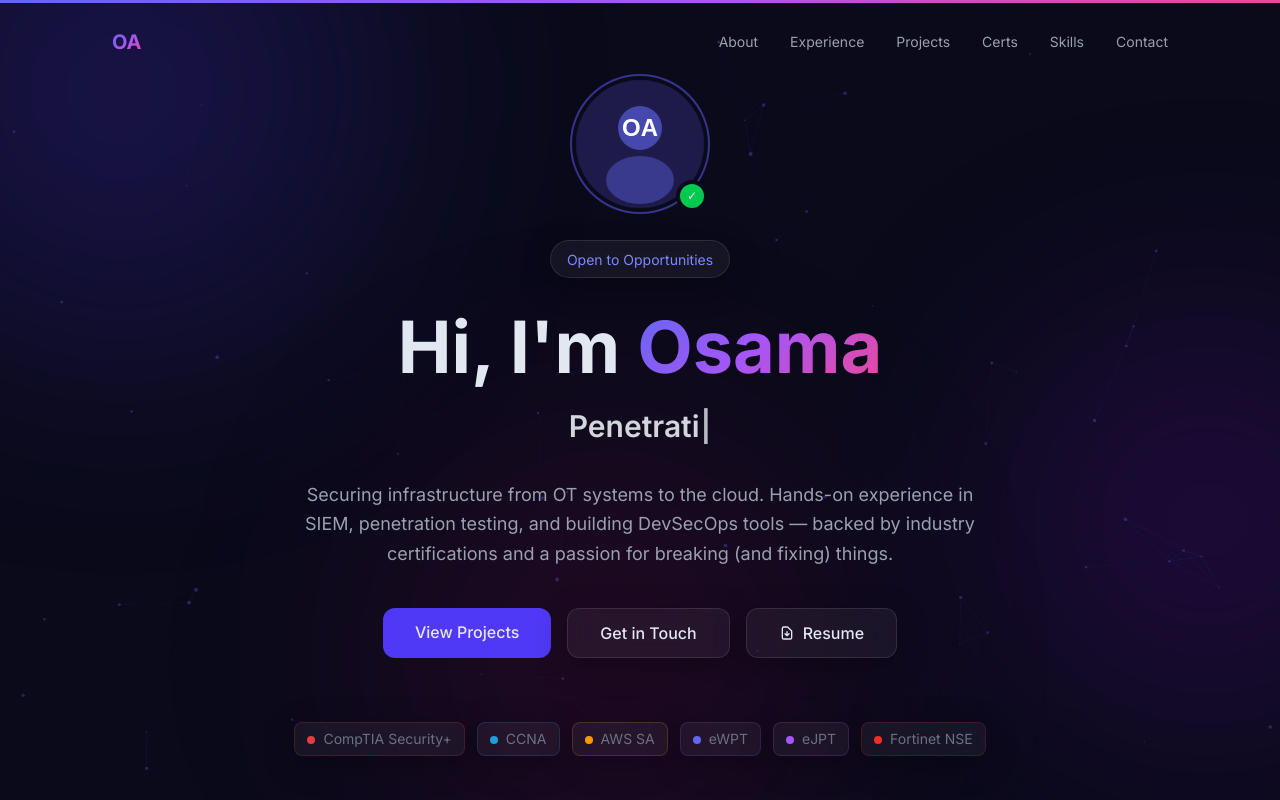
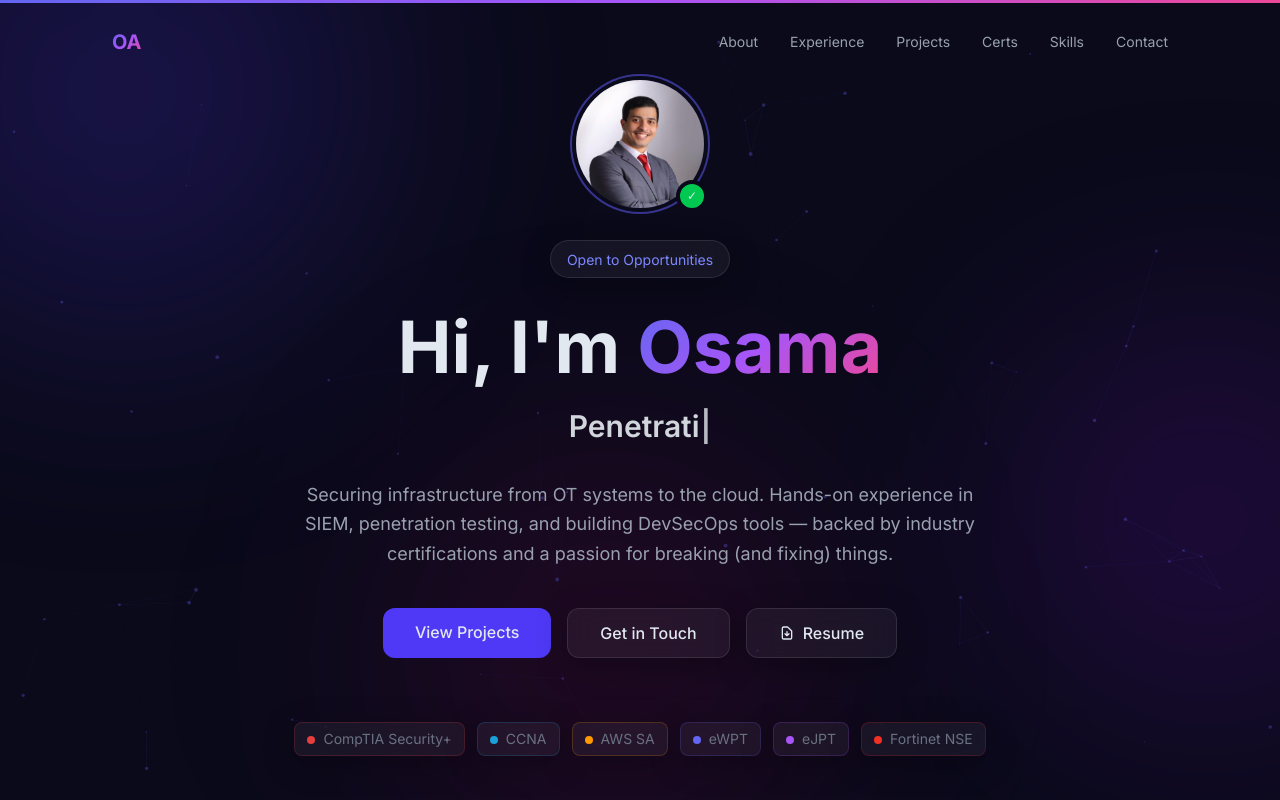
Before and after one commit to osamacs7/portfolio, a Next.js app: page / in a window 1280 px wide. Shown: the top 800 px of the page. Built offline with nearby package versions, Linux system fonts and the light colour scheme.

Commit message:
Add profile photo

```diff
--- a/src/components/Hero.tsx
+++ b/src/components/Hero.tsx
@@ -23,7 +23,7 @@ export default function Hero() {
           >
             <div className="w-32 h-32 rounded-full overflow-hidden ring-2 ring-indigo-500/50 ring-offset-4 ring-offset-[#0a0a1a]">
               <Image
-                src={`${basePath}/photo.svg`}
+                src={`${basePath}/photo.jpg`}
                 alt="Osama Alkarnawi"
                 width={128}
                 height={128}
```
Also changed, not shown: public/photo.jpg (added).
